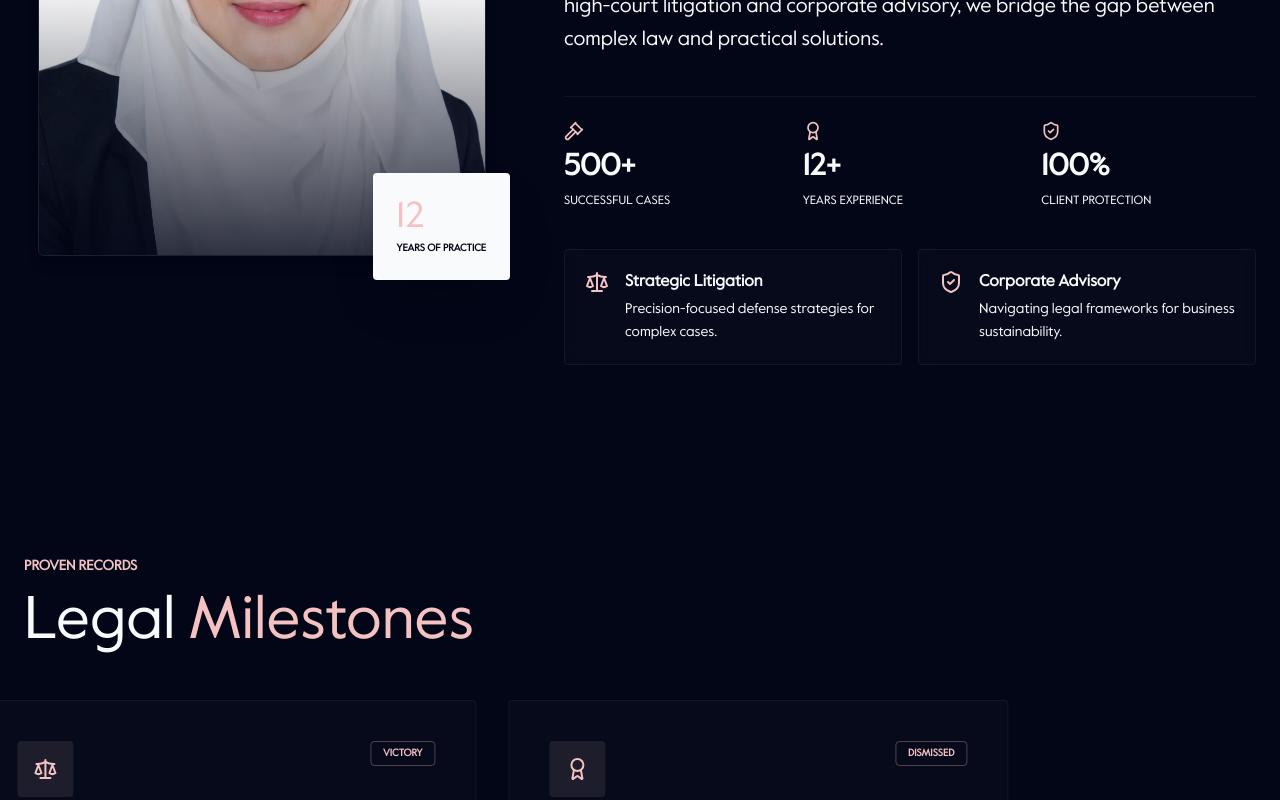
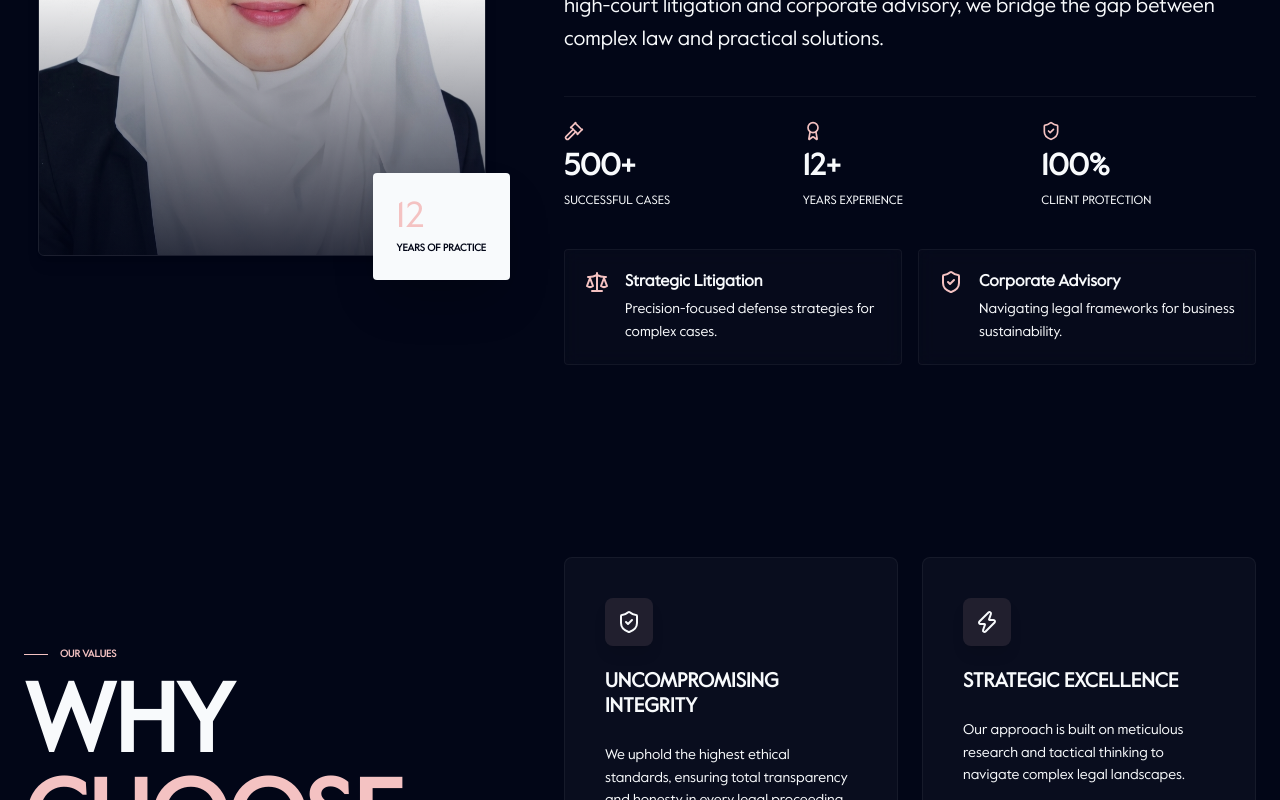
Before and after one commit to ArafatSani10/adv-umme-habiba, a Next.js app: page / in a window 1280 px wide. Shown: the part 2000-2800 px from the top of the page. Built offline with nearby package versions, Linux system fonts and the light colour scheme.

Commit message:
feat: implement 'Why Choose Me' section with interactive 3D perspective cards

```diff
--- a/src/app/page.tsx
+++ b/src/app/page.tsx
@@ -7,6 +7,7 @@ import About from "@/components/AboutSections/About"
 import Banner from "@/components/HomPages/Banner"
 import Expertise from "@/components/HomPages/expertise"
 import SuccessStories from "@/components/SuccessStories"
+import WhyChooseMe from "@/components/WhyChooseMe"
 
 export default function Home() {
   const [chatOpen, setChatOpen] = React.useState(false)
@@ -60,6 +61,10 @@ export default function Home() {
 
       <section id="about" className="min-h-screen">
         <About />
+      </section>
+
+      <section id="why-choose-me" className="min-h-screen">
+        <WhyChooseMe />
       </section>
 
       <section id="success-stories" className="min-h-screen">
--- /dev/null
+++ b/src/components/WhyChooseMe.tsx
@@ -0,0 +1,142 @@
+"use client"
+
+import React, { useRef } from 'react'
+import { motion, useInView, useMotionValue, useSpring, useTransform } from 'framer-motion'
+import { ShieldCheck, Zap, HeartHandshake, Fingerprint, Clock } from 'lucide-react'
+
+const reasons = [
+  {
+    title: "Uncompromising Integrity",
+    desc: "We uphold the highest ethical standards, ensuring total transparency and honesty in every legal proceeding.",
+    icon: ShieldCheck,
+  },
+  {
+    title: "Strategic Excellence",
+    desc: "Our approach is built on meticulous research and tactical thinking to navigate complex legal landscapes.",
+    icon: Zap,
+  },
+  {
+    title: "Client-Centric Focus",
+    desc: "We prioritize your peace of mind, providing personalized legal solutions tailored to your unique needs.",
+    icon: HeartHandshake,
+  },
+  {
+    title: "24/7 Legal Support",
+    desc: "Legal emergencies don't wait. We provide round-the-clock advisory to ensure you're never unprotected.",
+    icon: Clock,
+  }
+]
+
+// ৩ডি কার্ড কম্পোনেন্ট
+const Card3D = ({ reason, index, isInView }) => {
+  const x = useMotionValue(0)
+  const y = useMotionValue(0)
+
+  const mouseXSpring = useSpring(x)
+  const mouseYSpring = useSpring(y)
+
+  // রোটেশন ক্যালকুলেশন
+  const rotateX = useTransform(mouseYSpring, [-0.5, 0.5], ["15deg", "-15deg"])
+  const rotateY = useTransform(mouseXSpring, [-0.5, 0.5], ["-15deg", "15deg"])
+
+  const handleMouseMove = (e: React.MouseEvent<HTMLDivElement>) => {
+    const rect = e.currentTarget.getBoundingClientRect()
+    const width = rect.width
+    const height = rect.height
+    const mouseX = e.clientX - rect.left
+    const mouseY = e.clientY - rect.top
+    const xPct = mouseX / width - 0.5
+    const yPct = mouseY / height - 0.5
+    x.set(xPct)
+    y.set(yPct)
+  }
+
+  const handleMouseLeave = () => {
+    x.set(0)
+    y.set(0)
+  }
+
+  return (
+    <motion.div
+      initial={{ opacity: 0, y: 30 }}
+      animate={isInView ? { opacity: 1, y: 0 } : {}}
+      transition={{ delay: index * 0.1, duration: 0.6 }}
+      onMouseMove={handleMouseMove}
+      onMouseLeave={handleMouseLeave}
+      style={{
+        rotateY,
+        rotateX,
+        transformStyle: "preserve-3d",
+      }}
+      className="relative p-8 md:p-10 bg-foreground/[0.03] border border-foreground/5 rounded-lg flex flex-col justify-between group hover:border-brand-peach/30 transition-colors duration-500 cursor-pointer"
+    >
+      <div style={{ transform: "translateZ(50px)" }} className="space-y-6">
+        <div className="w-12 h-12 bg-brand-peach/10 rounded-lg flex items-center justify-center group-hover:bg-brand-peach group-hover:text-primary transition-all duration-500 shadow-lg">
+          <reason.icon size={24} />
+        </div>
+        <h3 className="text-xl font-black text-foreground uppercase leading-tight">
+          {reason.title}
+        </h3>
+        <p className="text-muted-foreground text-xs md:text-sm font-medium leading-relaxed">
+          {reason.desc}
+        </p>
+      </div>
+
+      {/* ৩ডি শ্যাডো এবং লাইন */}
+      <div
+        style={{ transform: "translateZ(20px)" }}
+        className="mt-8 h-0.5 w-0 bg-brand-peach group-hover:w-full transition-all duration-700 shadow-[0_0_15px_rgba(244,194,194,0.5)]"
+      />
+    </motion.div>
+  )
+}
+
+export default function WhyChooseMe() {
+  const ref = useRef(null)
+  const isInView = useInView(ref, { once: false, amount: 0.2 })
+
+  return (
+    <section
+      ref={ref}
+      id="why-choose-me"
+      className="min-h-screen w-full py-24 px-6 bg-background relative overflow-hidden"
+      style={{ perspective: "1500px" }} // সেকশনে প্রস্পেক্টিভ যোগ করা হয়েছে
+    >
+      <div className="container mx-auto">
+        <div className="grid grid-cols-1 lg:grid-cols-12 gap-16">
+
+          <div className="lg:col-span-5 lg:sticky lg:top-32 h-fit space-y-8">
+            <div className="space-y-4">
+              <div className="flex items-center gap-3">
+                <div className="h-px w-6 bg-brand-peach" />
+                <span className="text-brand-peach text-[10px] font-black uppercase">Our Values</span>
+              </div>
+              <h2 className="text-5xl md:text-8xl font-sans font-black leading-none uppercase">
+                WHY <br /> <span className="text-brand-peach">CHOOSE</span> <br /> ME?
+              </h2>
+            </div>
+
+            <p className="text-muted-foreground max-w-sm text-xs font-bold uppercase leading-relaxed border-l-2 border-brand-peach pl-6">
+              Expertise is common, but dedication is rare. We bring a blend of strategic brilliance and human empathy to every case.
+            </p>
+
+            <motion.div
+              initial={{ scale: 0.8, opacity: 0 }}
+              animate={isInView ? { scale: 1, opacity: 1 } : {}}
+              className="hidden lg:flex w-32 h-32 border border-foreground/5 rounded-full items-center justify-center relative group"
+            >
+              <Fingerprint className="text-foreground/20 w-12 h-12 group-hover:text-brand-peach transition-colors duration-500" />
+              <div className="absolute inset-0 border-t-2 border-brand-peach rounded-full animate-spin-slow" />
+            </motion.div>
+          </div>
+
+          <div className="lg:col-span-7 grid grid-cols-1 md:grid-cols-2 gap-4 md:gap-6">
+            {reasons.map((reason, i) => (
+              <Card3D key={i} reason={reason} index={i} isInView={isInView} />
+            ))}
+          </div>
+        </div>
+      </div>
+    </section>
+  )
+}
--- a/src/components/ui/navbar.tsx
+++ b/src/components/ui/navbar.tsx
@@ -2,7 +2,7 @@
 
 import * as React from "react"
 import { motion } from "framer-motion"
-import { Moon, Sun, Home, User, Briefcase, Mail, Scale, Trophy } from "lucide-react"
+import { Moon, Sun, Home, User, Briefcase, Mail, Scale, Trophy, ShieldCheck } from "lucide-react"
 import { useTheme } from "next-themes"
 import { Skeleton } from "./skeleton"
 
@@ -10,6 +10,7 @@ const navItems = [
   { name: "Home", href: "home", icon: <Home size={18} strokeWidth={1.5} /> },
   { name: "Expertise", href: "expertise", icon: <Briefcase size={18} strokeWidth={1.5} /> },
   { name: "About", href: "about", icon: <User size={18} strokeWidth={1.5} /> },
+  { name: "Why Choose Me", href: "why-choose-me", icon: <ShieldCheck size={18} strokeWidth={1.5} /> },
   { name: "Success", href: "success-stories", icon: <Trophy size={18} strokeWidth={1.5} /> },
   { name: "Contact", href: "contact", icon: <Mail size={18} strokeWidth={1.5} /> },
 ]
```
